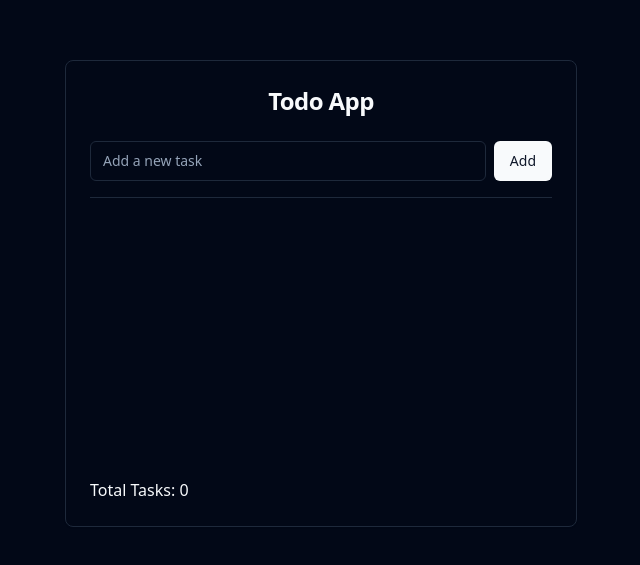
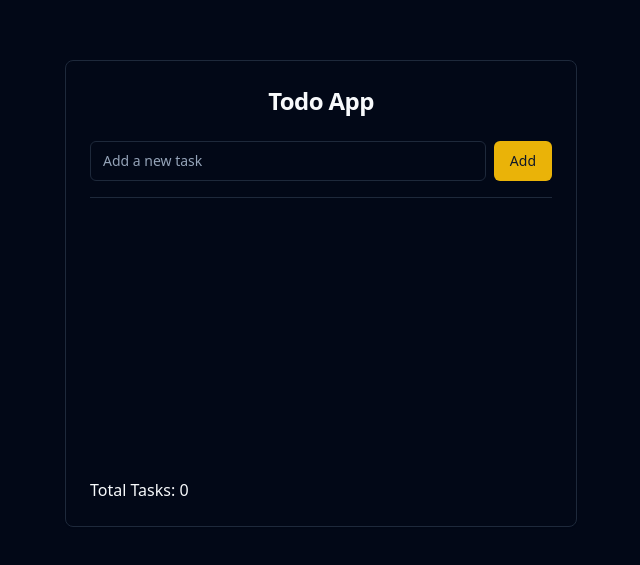
Before and after one commit to GPT-Engineer-App-Dev/t-8621, a React (Vite) app: page / in a window 1280 px wide. Shown: the part 107-672 px from the top of the page, without its empty margins (319-959 px from the left). Built offline with nearby package versions, Linux system fonts and the light colour scheme.

Commit message:
Changed the Add button color to yellow in the todo app.

```diff
--- a/src/pages/Index.jsx
+++ b/src/pages/Index.jsx
@@ -52,7 +52,7 @@ const Index = () => {
               placeholder="Add a new task"
               className="flex-grow"
             />
-            <Button onClick={addTask}>Add</Button>
+            <Button onClick={addTask} className="bg-yellow-500 hover:bg-yellow-600">Add</Button>
           </div>
           <Separator />
           <ScrollArea className="h-64">
```
